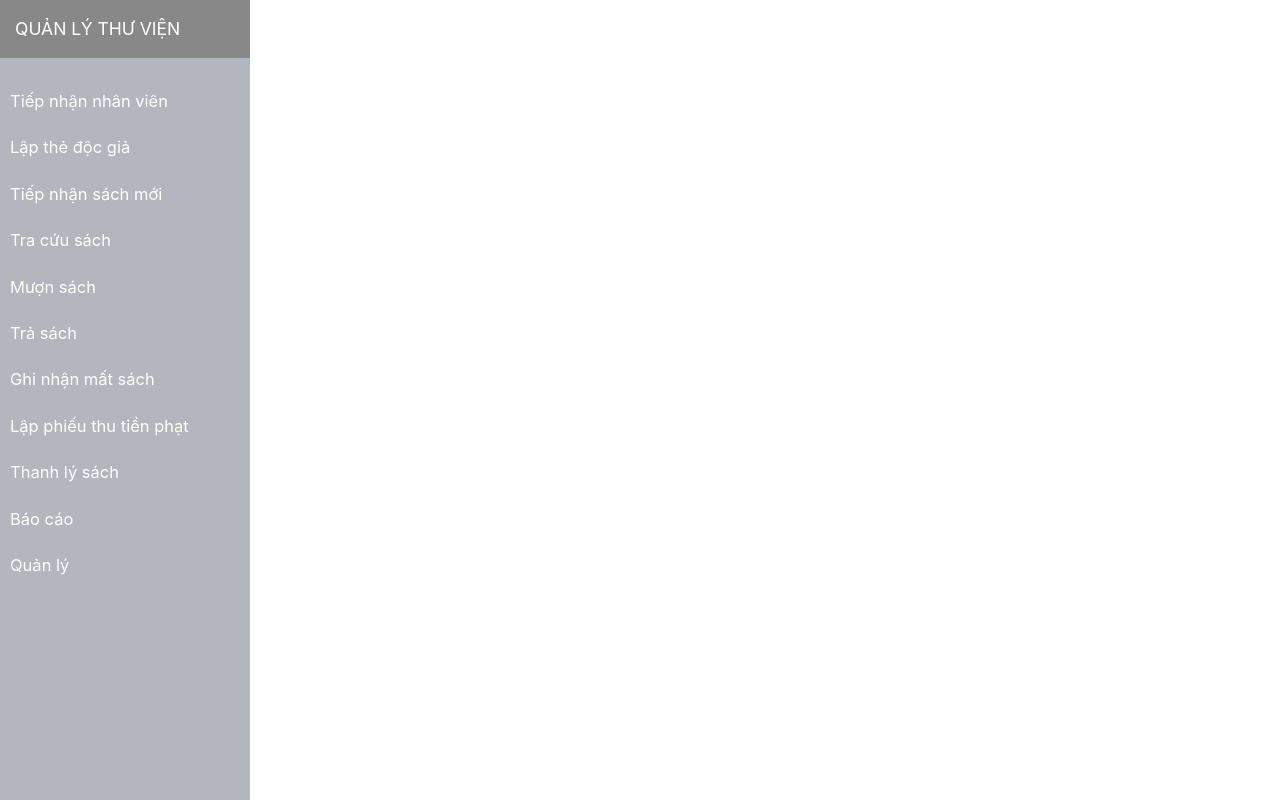
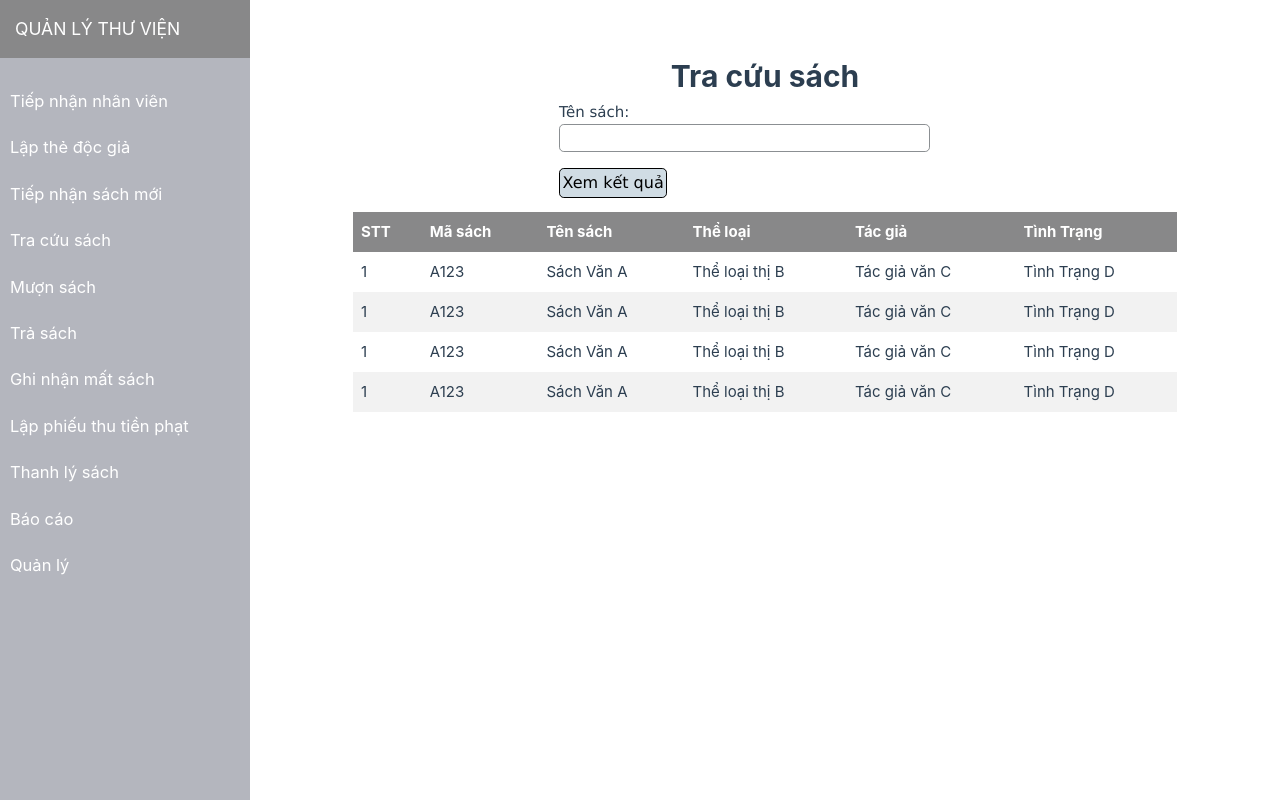
Before and after one commit to YumeAyasaki/LM_FE, a Vue app: page /tra-cuu-sach in a window 1280 px wide. Built offline with nearby package versions, Linux system fonts and the light colour scheme.

Commit message:
THêm component tra cứu sách

```diff
--- a/src/components/Menu.vue
+++ b/src/components/Menu.vue
@@ -15,7 +15,7 @@
                     <router-link to="them-sach">Tiếp nhận sách mới</router-link>
                 </li>
                 <li>
-                    <a href="#">Tra cứu sách</a>
+                    <router-link to="tra-cuu-sach">Tra cứu sách</router-link>
                 </li>
                 <li>
                     <a href="#">Mượn sách</a>
--- /dev/null
+++ b/src/components/TraCuuSach.vue
@@ -0,0 +1,144 @@
+<template>
+    <div class="container">
+        <h1> Tra cứu sách</h1>
+        <form>
+
+                <label>Tên sách: </label>
+                <input type="text" class = "text-input"/>
+
+            <button class="btn"> Xem kết quả </button>
+        </form>
+
+        <table class = "table">
+            <thead>
+                <tr>
+                    <th>STT</th>
+                    <th>Mã sách</th>
+                    <th>Tên sách</th>
+                    <th>Thể loại</th>
+                    <th>Tác giả</th>
+                    <th>Tình Trạng</th>
+                </tr>
+            </thead>
+
+            <tbody>
+                <tr>
+                    <td>1</td>
+                    <td>A123</td>
+                    <td>Sách Văn A</td>
+                    <td>Thể loại thị B</td>
+                    <td>Tác giả văn C</td>
+                    <td>Tình Trạng D</td>
+                </tr>
+
+                <tr>
+                    <td>1</td>
+                    <td>A123</td>
+                    <td>Sách Văn A</td>
+                    <td>Thể loại thị B</td>
+                    <td>Tác giả văn C</td>
+                    <td>Tình Trạng D</td>
+                </tr>
+
+                <tr>
+                    <td>1</td>
+                    <td>A123</td>
+                    <td>Sách Văn A</td>
+                    <td>Thể loại thị B</td>
+                    <td>Tác giả văn C</td>
+                    <td>Tình Trạng D</td>
+                </tr>
+
+                <tr>
+                    <td>1</td>
+                    <td>A123</td>
+                    <td>Sách Văn A</td>
+                    <td>Thể loại thị B</td>
+                    <td>Tác giả văn C</td>
+                    <td>Tình Trạng D</td>
+                </tr>
+            </tbody>
+        </table>
+    </div>
+</template>
+
+<script>
+export default {
+    name: 'TraCuuSach'
+}
+</script>
+<style scoped>
+
+.container {
+    margin: 10%;
+    margin-top: 5%;
+}
+
+
+.text-input {
+    display: block;
+    width: 60%;
+    font-size: 1rem;
+    font-weight: 400;
+    line-height: 1.5;
+    color: #212529;
+    background-color: #fff;
+    background-clip: padding-box;
+    border: 1px solid #8b8f92;
+    appearance: none;
+    border-radius: 0.3rem;
+}
+
+form {
+    padding-left: 25%;
+}
+
+h1 {
+    text-align: center;
+    font-weight: bold;
+}
+label {
+    display: block;
+    font-family: Verdana, Geneva, Tahoma, sans-serif;
+}
+
+.btn {
+    margin-top: 1em;
+
+    display: inline-block;
+    font-family: Verdana, Geneva, Tahoma, sans-serif;
+    font-size: 1rem;
+    font-weight: 400;
+    line-height: 1.5;
+    border-radius: 0.3rem;
+    border: 1px solid;
+    background-color: #d0dce4;
+
+    padding: 0.15rem ;
+}
+.btn:hover {
+    background-color: #8b8f92;
+}
+
+table {
+  margin-top: 10pt;
+  border-collapse: collapse;
+  width: 100%;
+}
+
+tr:nth-child(even){background-color: #f2f2f2}
+
+th {
+  background-color: #888889;
+  color: white;
+  padding: 0.5rem;
+  font-weight: bold;
+}
+
+
+th, td {
+  text-align: left;
+  padding: 8px;
+}
+
+</style>
--- a/src/routes/routes.js
+++ b/src/routes/routes.js
@@ -2,6 +2,7 @@ import { createRouter, createWebHistory } from 'vue-router';
 import ThemNhanVien from '../components/ThemNhanVien.vue';
 import ThemDocGia from '../components/ThemDocGia.vue';
 import ThemSach from '../components/ThemSach.vue';
+import TraCuuSach from '../components/TraCuuSach.vue';
 
 
 const routes = [{
@@ -19,6 +20,11 @@ const routes = [{
         name: 'ThemSach', // tên route
         component: ThemSach // component route sử dụng
     },
+    {
+        path: '/tra-cuu-sach', ///path của route
+        name: 'TraCuuSach', // tên route
+        component: TraCuuSach // component route sử dụng
+    },
 ]
 const router = createRouter({
     history: createWebHistory(),
```
